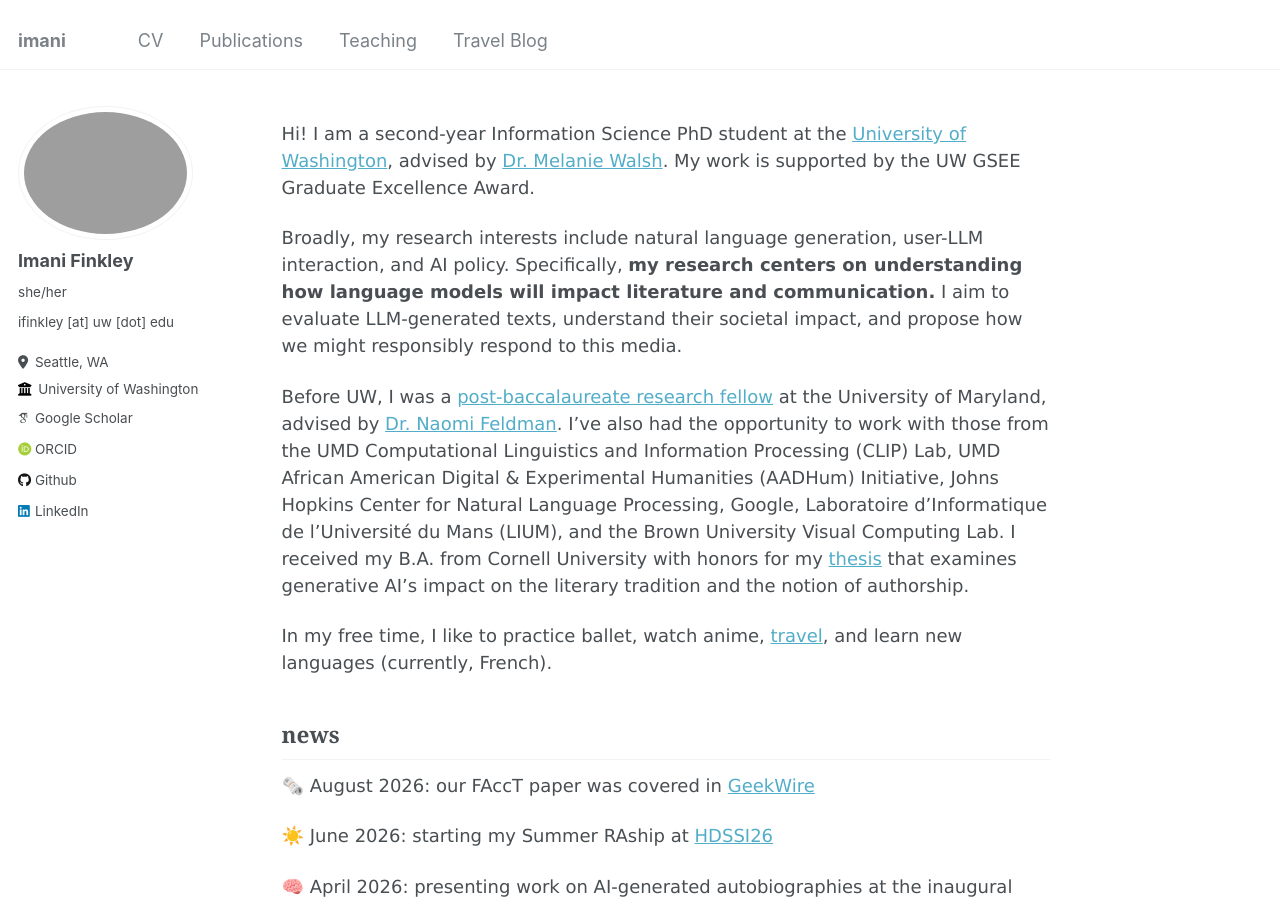
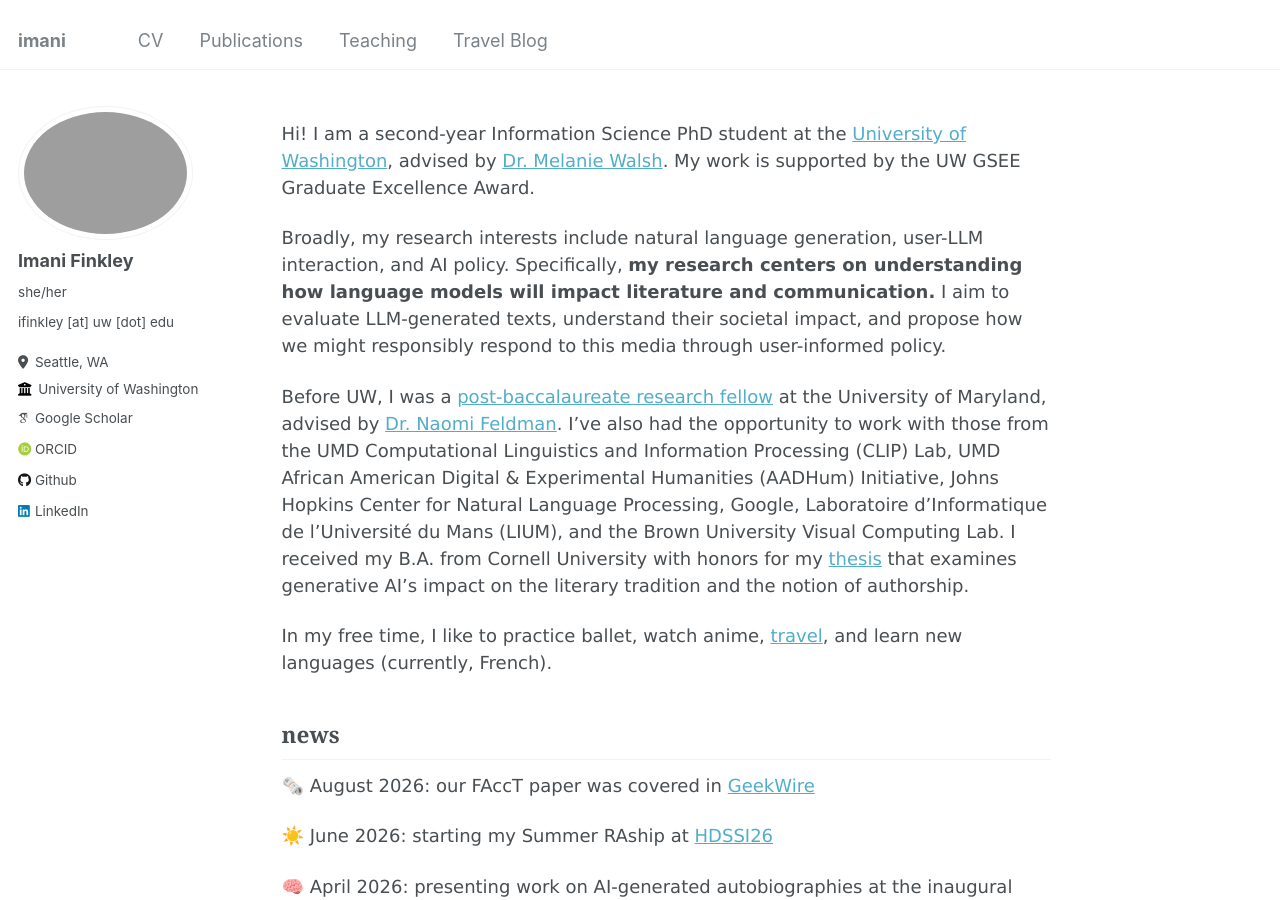
Before and after one commit to imanif/imanif.github.io, a Jekyll site: the page built from _pages/about.md, in a window 1280 px wide and 900 px high. Built offline with Jekyll 4.4.1, drawn with Linux system fonts in a browser that asks for light colours; some web fonts are replaced.

Commit message:
Update about.md

```diff
--- a/_pages/about.md
+++ b/_pages/about.md
@@ -9,7 +9,7 @@ redirect_from:
 
 Hi! I am a second-year Information Science PhD student at the [University of Washington](https://ischool.uw.edu/programs/phd), advised by [Dr. Melanie Walsh](https://melaniewalsh.org/). My work is supported by the UW GSEE Graduate Excellence Award.
 
-Broadly, my research interests include natural language generation, user-LLM interaction, and AI policy. Specifically, **my research centers on understanding how language models will impact literature and communication.** I aim to evaluate LLM-generated texts, understand their societal impact, and propose how we might responsibly respond to this media.
+Broadly, my research interests include natural language generation, user-LLM interaction, and AI policy. Specifically, **my research centers on understanding how language models will impact literature and communication.** I aim to evaluate LLM-generated texts, understand their societal impact, and propose how we might responsibly respond to this media through user-informed policy.
 
 Before UW, I was a [post-baccalaureate research fellow](https://linguistics.umd.edu/academic-programs/graduate/baggett) at the University of Maryland, advised by [Dr. Naomi Feldman](https://users.umiacs.umd.edu/~nhf/). I've also had the opportunity to work with those from the UMD Computational Linguistics and Information Processing (CLIP) Lab, UMD African American Digital & Experimental Humanities (AADHum) Initiative, Johns Hopkins Center for Natural Language Processing, Google, Laboratoire d'Informatique de l'Université du Mans (LIUM), and the Brown University Visual Computing Lab. I received my B.A. from Cornell University with honors for my [thesis](http://imanif.github.io/files/Finkley_HonorsThesis.pdf) that examines generative AI's impact on the literary tradition and the notion of authorship.
 
```
